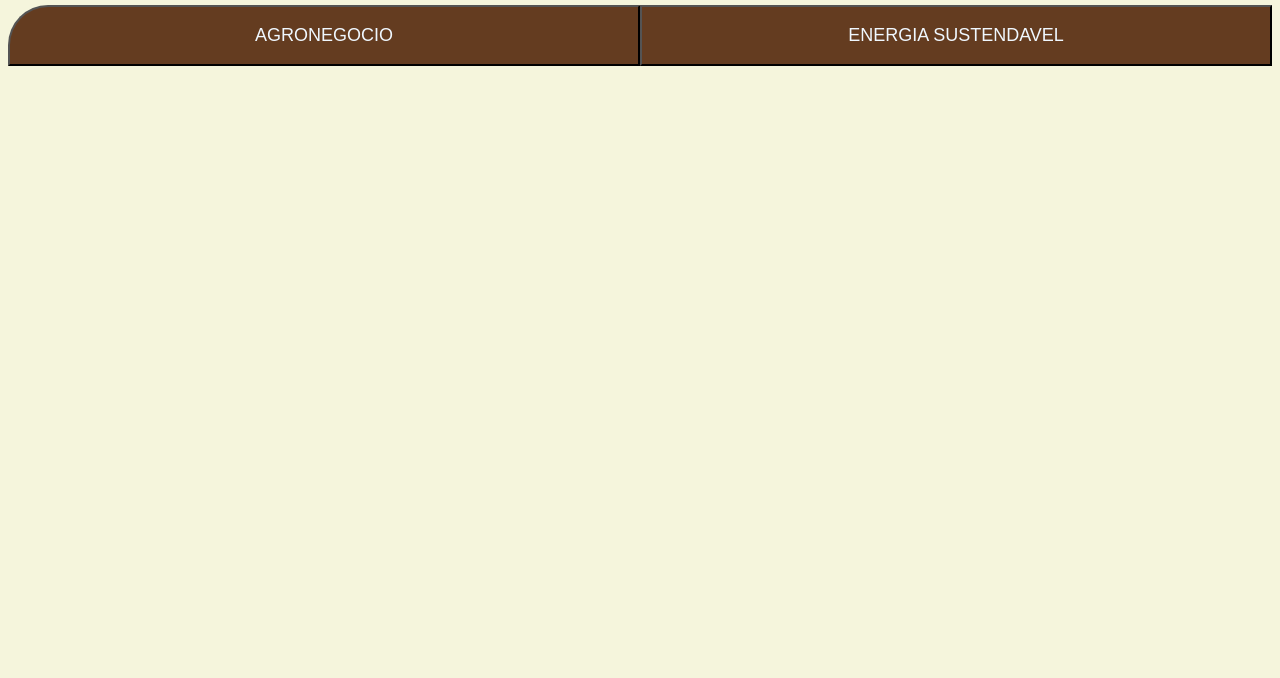
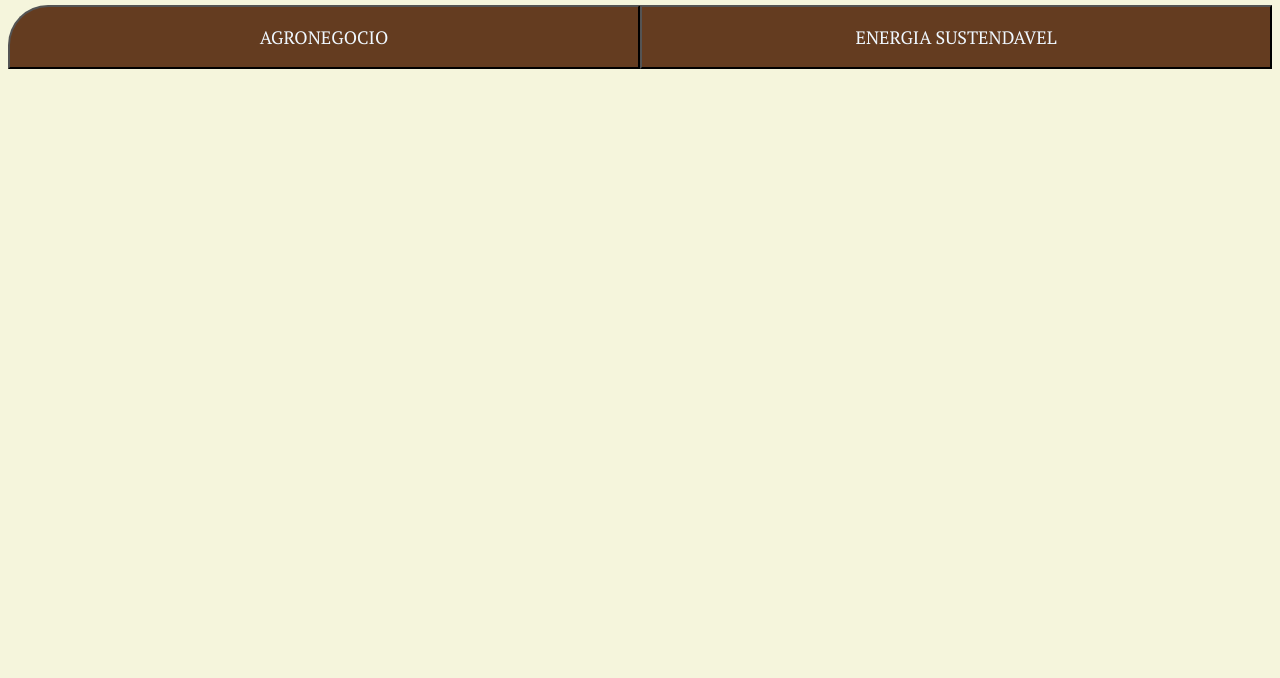
Before and after one commit to JoaoAlura/Agrinho2024, a plain HTML site: page index.html in a window 1280 px wide. Shown: the part 122-800 px from the top of the page. Drawn offline with Linux system fonts and the light colour scheme.

Commit message:
Add files via upload

```diff
--- a/style.css
+++ b/style.css
@@ -1,3 +1,4 @@
+@import url('https://fonts.googleapis.com/css2?family=PT+Serif:ital,wght@0,400;0,700;1,400;1,700&display=swap');
 header{
     background-color: beige;
     color: green;
@@ -11,7 +12,7 @@ img{
     width: 400px;
 }
 .botao{
-    font-family: "chakra petch", sans-serif;
+    font-family: "PT Serif", sans-serif;
     background-color: rgb(100, 60, 32);
     color: aliceblue;
     width: 100%;
```
